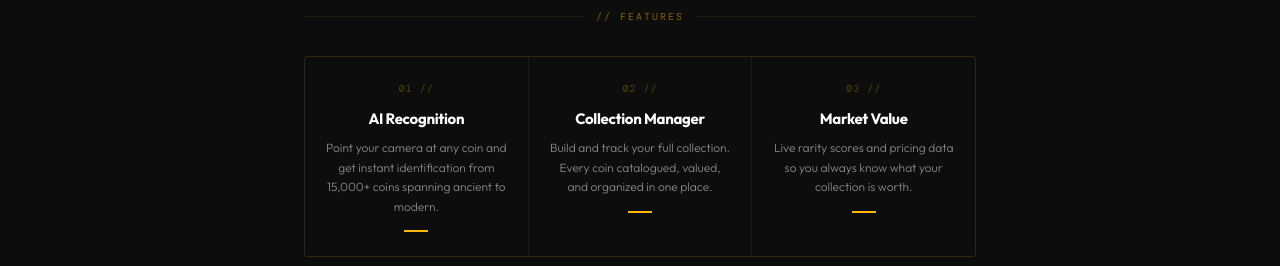
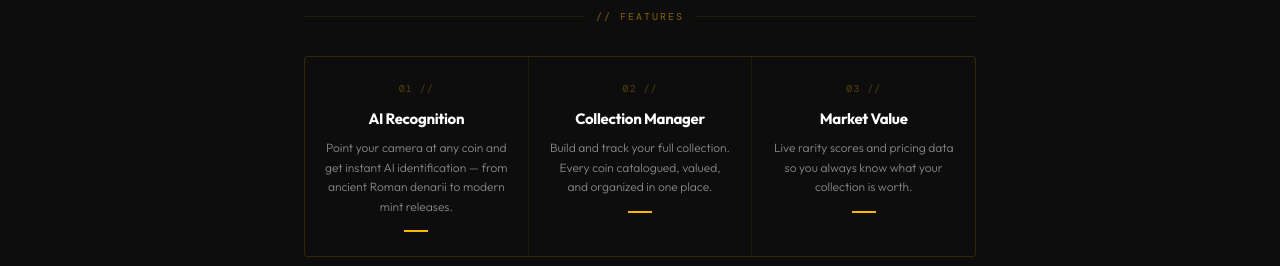
Before and after one commit to swiftsitesireland/CoinSeek, a Next.js app in the folder landing/: page / in a window 1280 px wide. Shown: the part 940-1206 px from the top of the page. Built offline with nearby package versions, Linux system fonts and the light colour scheme.

Commit message:
fix: remove misleading 15,000+ coin count from features copy

```diff
--- a/landing/components/Features.tsx
+++ b/landing/components/Features.tsx
@@ -2,7 +2,7 @@ const FEATURES = [
   {
     num: '01',
     title: 'AI Recognition',
-    desc: 'Point your camera at any coin and get instant identification from 15,000+ coins spanning ancient to modern.',
+    desc: 'Point your camera at any coin and get instant AI identification — from ancient Roman denarii to modern mint releases.',
   },
   {
     num: '02',
```
